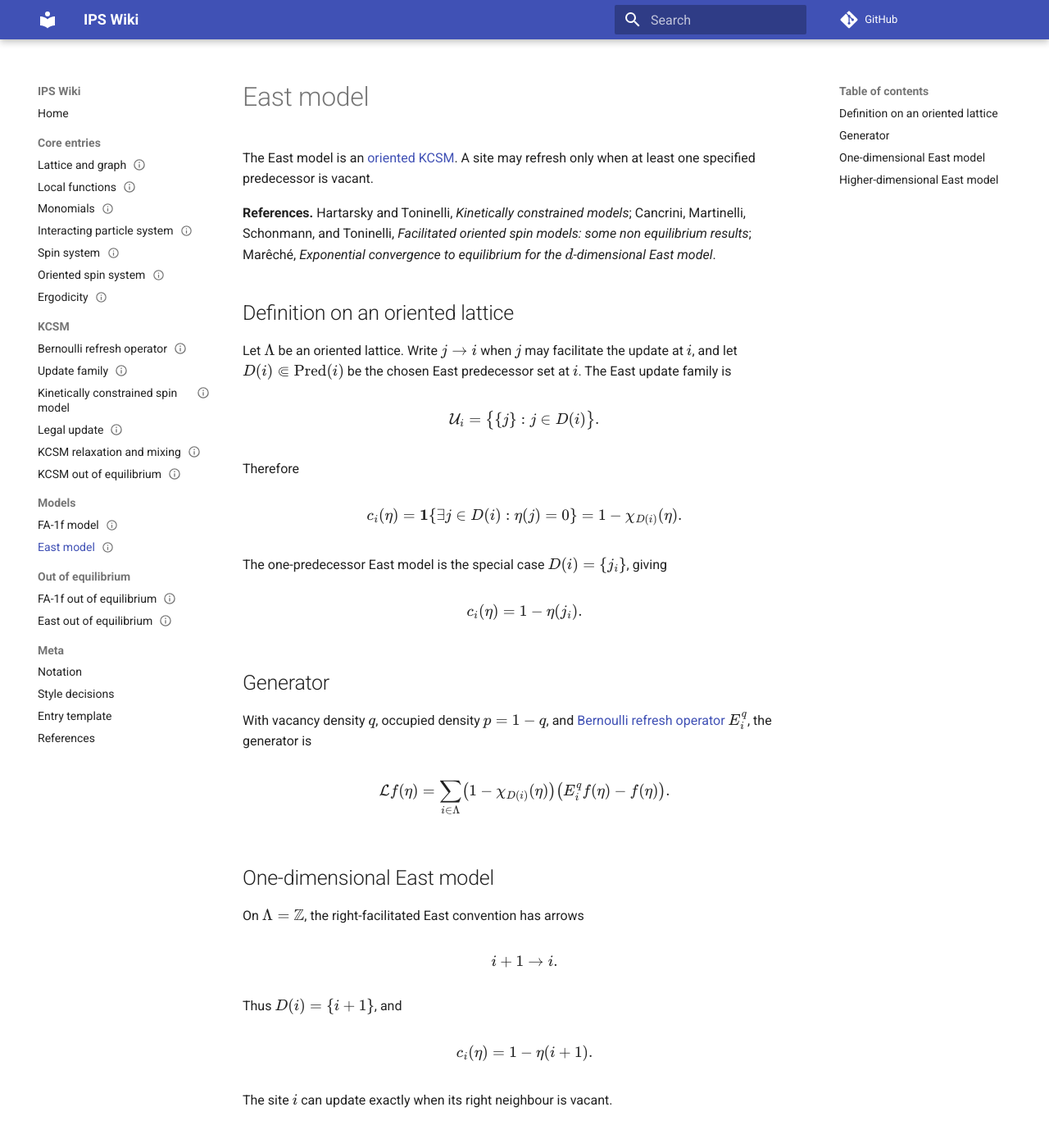
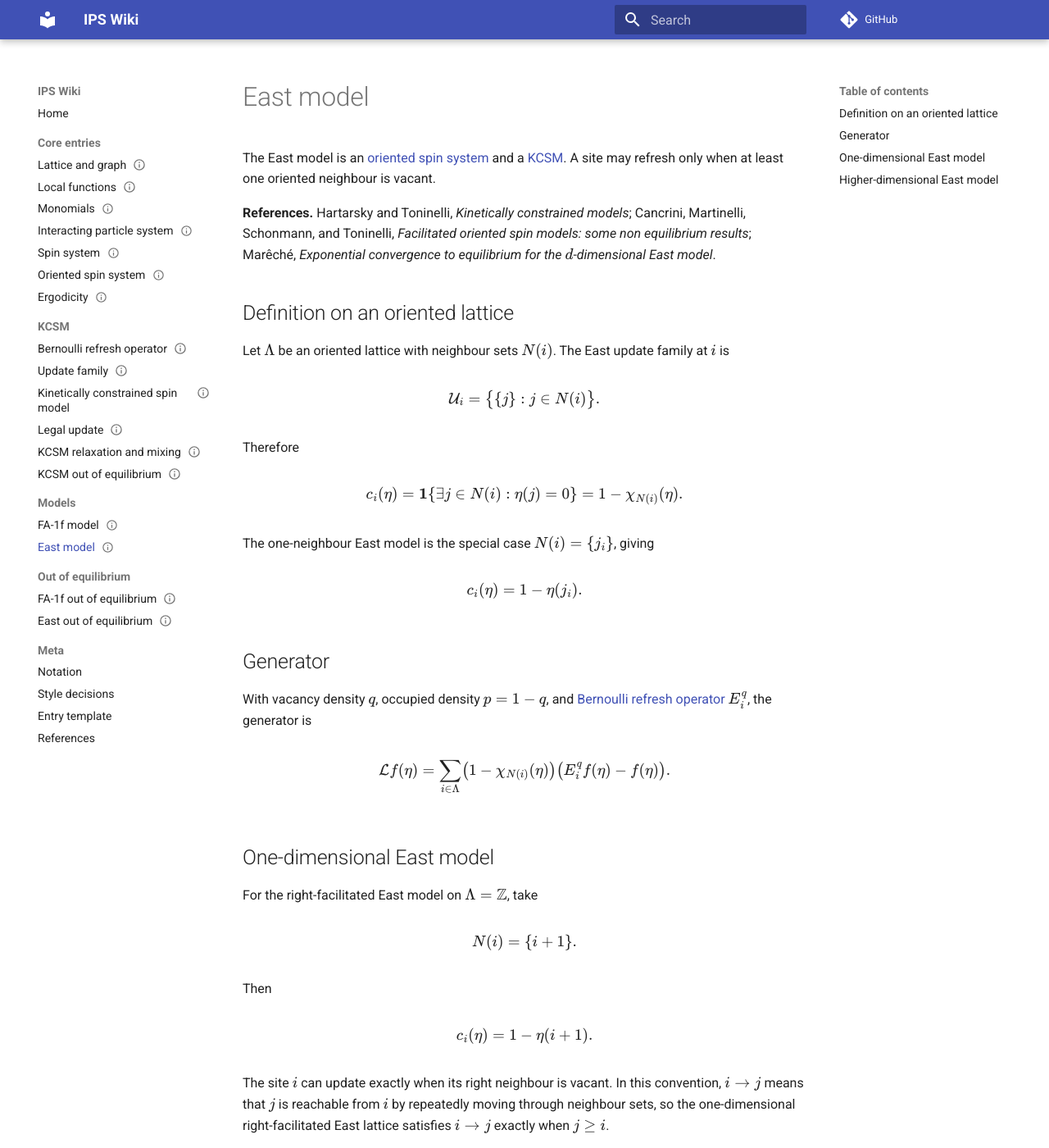
Before and after one commit to maciejgluchowski86-beep/ips-wiki, an MkDocs documentation site: the page built from docs/entries/east-model.md, in a window 1280 px wide and 1400 px high. Shown: the whole window at 82% size. Built offline with MkDocs 1.6.1 and Material for MkDocs 9.7.7, drawn with Linux system fonts in a browser that asks for light colours; comment, search, counter and statistics services are not loaded; some of the changed text lies outside the part shown.

Commit message:
Use N(i) notation in East model

```diff
--- a/docs/entries/east-model.md
+++ b/docs/entries/east-model.md
@@ -9,26 +9,26 @@ tags:
 
 # East model
 
-The East model is an [oriented](oriented-spin-system.md) [KCSM](kinetically-constrained-spin-model.md). A site may refresh only when at least one specified predecessor is vacant.
+The East model is an [oriented spin system](oriented-spin-system.md) and a [KCSM](kinetically-constrained-spin-model.md). A site may refresh only when at least one oriented neighbour is vacant.
 
 **References.** Hartarsky and Toninelli, *Kinetically constrained models*; Cancrini, Martinelli, Schonmann, and Toninelli, *Facilitated oriented spin models: some non equilibrium results*; Marêché, *Exponential convergence to equilibrium for the \(d\)-dimensional East model*.
 
 ## Definition on an oriented lattice
 
-Let \(\Lambda\) be an oriented lattice. Write \(j\to i\) when \(j\) may facilitate the update at \(i\), and let \(D(i)\Subset\operatorname{Pred}(i)\) be the chosen East predecessor set at \(i\). The East update family is
+Let \(\Lambda\) be an oriented lattice with neighbour sets \(N(i)\). The East update family at \(i\) is
 
 $$
-\mathcal U_i=\bigl\{\{j\}:j\in D(i)\bigr\}.
+\mathcal U_i=\bigl\{\{j\}:j\in N(i)\bigr\}.
 $$
 
 Therefore
 
 $$
-c_i(\eta)=\ind\{\exists j\in D(i):\eta(j)=0\}
-=1-\chi_{D(i)}(\eta).
+c_i(\eta)=\ind\{\exists j\in N(i):\eta(j)=0\}
+=1-\chi_{N(i)}(\eta).
 $$
 
-The one-predecessor East model is the special case \(D(i)=\{j_i\}\), giving
+The one-neighbour East model is the special case \(N(i)=\{j_i\}\), giving
 
 $$
 c_i(\eta)=1-\eta(j_i).
@@ -41,32 +41,32 @@ With vacancy density \(q\), occupied density \(p=1-q\), and [Bernoulli refresh o
 $$
 \cL f(\eta)
 =
-\sum_{i\in\Lambda}\bigl(1-\chi_{D(i)}(\eta)\bigr)
+\sum_{i\in\Lambda}\bigl(1-\chi_{N(i)}(\eta)\bigr)
 \bigl(E_i^q f(\eta)-f(\eta)\bigr).
 $$
 
 ## One-dimensional East model
 
-On \(\Lambda=\Z\), the right-facilitated East convention has arrows
+For the right-facilitated East model on \(\Lambda=\Z\), take
 
 $$
-i+1\to i.
+N(i)=\{i+1\}.
 $$
 
-Thus \(D(i)=\{i+1\}\), and
+Then
 
 $$
 c_i(\eta)=1-\eta(i+1).
 $$
 
-The site \(i\) can update exactly when its right neighbour is vacant.
+The site \(i\) can update exactly when its right neighbour is vacant. In this convention, \(i\to j\) means that \(j\) is reachable from \(i\) by repeatedly moving through neighbour sets, so the one-dimensional right-facilitated East lattice satisfies \(i\to j\) exactly when \(j\ge i\).
 
 ## Higher-dimensional East model
 
 On \(\Z^d\), one standard East-like choice is
 
 $$
-D(i)=\{i+e_1,\ldots,i+e_d\},
+N(i)=\{i+e_1,\ldots,i+e_d\},
 $$
 
-so that a site can update if at least one forward coordinate neighbour is vacant. This corresponds to the update family with singleton rules in the positive coordinate directions.
+so that a site can update if at least one forward coordinate neighbour is vacant.
```
